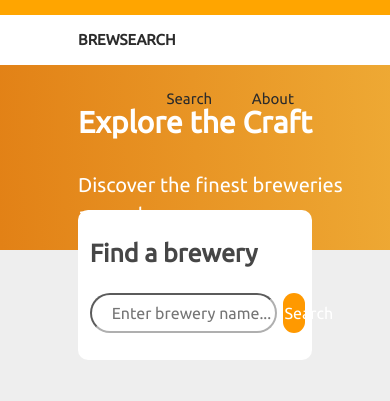
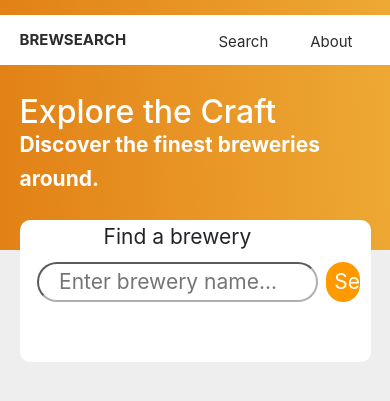
Before and after one commit to GBoltic01/Untappd-api-app, a Flask app: page / in a window 390 px wide. Shown: the top 401 px of the page. Run offline with Flask 2, Linux system fonts and the light colour scheme; some libraries are stand-ins or nearby versions.

Commit message:
1st commit on responsive branch

```diff
--- /dev/null
+++ b/static/css/responsive.css
@@ -0,0 +1,150 @@
+*,
+*::before,
+*::after {
+    box-sizing: border-box;
+}
+
+body {
+background-color: rgb(238, 238, 238);
+font-size: 1.3125rem;
+line-height: 1.6;
+}
+
+body,
+h1,
+h2,
+h3,
+p {
+    margin: 0;
+}
+
+h1,
+h2,
+h3 {
+    line-height: 1;
+}
+
+div.content-width {
+    width: min(90%, 70.5rem);
+    height: auto;
+    margin-inline: auto;
+    padding-bottom: 3rem;
+    overflow: hidden;
+}
+
+div.oranzna {
+    height: 250px;
+    width: 100%;
+    background: linear-gradient(87.07deg, #E28116 0%, #EEA934 100%);
+}
+
+div.orange-ribbon {
+    background: linear-gradient(87.07deg, #E28116 0%, #EEA934 100%);
+    position: fixed;
+    width: 100%;
+    height: 15px;
+    z-index: 10000;
+}
+
+nav {
+    background-color: #ffffff;
+    position: fixed;
+    top: 15px;
+    height: 50px;
+    width: 100%;
+    z-index: 10000;
+}
+
+div.search-window {
+    height: 150px;
+    background-color: white;
+    border-radius: 10px;
+    position: relative;
+    top: -40px;
+  }
+
+div.wraper {
+    background-color: white;
+    width: min(90%, 70.5rem);
+    height: auto;
+    border-radius: 10px;
+    margin-inline: auto;
+    padding-bottom: 20px;
+    overflow: hidden;
+    margin-top: 10px;
+  }
+
+header {
+    padding-top: 6rem;
+    font-weight: bold;
+    color: white;
+}
+
+label.logo{
+    color: rgb(43, 43, 43);
+    font-size: 15px;
+    line-height: 50px;
+    font-weight: bold;
+}
+
+nav ul{
+    float: right;
+}
+
+nav ul li {
+    display: inline-block;
+    line-height: 50px;
+    margin: 0 5px;
+}
+
+nav ul li a {
+    color: rgb(43, 43, 43);
+    font-size: 15px;
+    padding: 7px 13px;
+}
+
+a:hover {
+    color: rgb(155, 155, 155);
+    transition: 0.5s;
+}
+
+.split {
+    display: flex;
+    flex-direction: column;
+}
+
+@media (min-width: 40em) {
+    .split {
+        flex-direction: row;
+    }
+    .split > * {
+        flex-basis: 100%;
+    }
+}
+
+.parent {
+    display: block;
+    max-width: 100%;
+}
+
+span.back-arrow {
+    float: left;
+    padding-left:25%;
+    position: relative;
+    bottom: 85%
+  }
+
+#legend ul {
+    font: 12px;
+    display: inline-block;
+    text-align: left;
+  }
+
+#legend li div {
+    width: 20px;
+    height: 20px;
+    border-radius: 10px;
+    position: relative;
+    top: 3px;
+    display:inline-block;
+  }
--- a/templates/index.html
+++ b/templates/index.html
@@ -16,10 +16,17 @@
     <link rel="stylesheet" href="https://stackpath.bootstrapcdn.com/bootstrap/4.1.3/css/bootstrap.min.css" integrity="sha384-MCw98/SFnGE8fJT3GXwEOngsV7Zt27NXFoaoApmYm81iuXoPkFOJwJ8ERdknLPMO" crossorigin="anonymous">
     <link rel="stylesheet" href="https://use.fontawesome.com/releases/v5.5.0/css/all.css" integrity="sha384-B4dIYHKNBt8Bc12p+WXckhzcICo0wtJAoU8YZTY5qE0Id1GSseTk6S+L3BlXeVIU" crossorigin="anonymous">
     <!-- CSS STYLING -->
+
+    <!--
     <link rel="stylesheet" href="{{ url_for('static', filename='css/style.css') }}?v=163">
     <link rel="stylesheet" href="{{ url_for('static', filename='css/table.css') }}?v=39">
     <link rel="stylesheet" href="{{ url_for('static', filename='css/searchbar1.css') }}?v=83">
+    -->
+    <link rel="stylesheet" href="{{ url_for('static', filename='css/responsive.css') }}?v=0037">
+    <link rel="stylesheet" href="{{ url_for('static', filename='css/searchbar1.css') }}?v=83">
+    <link rel="stylesheet" href="{{ url_for('static', filename='css/table.css') }}?v=39">
     <!-- LEAFLET -->
+
     <link rel="stylesheet" href="https://unpkg.com/leaflet@1.7.1/dist/leaflet.css" integrity="sha512-xodZBNTC5n17Xt2atTPuE1HxjVMSvLVW9ocqUKLsCC5CXdbqCmblAshOMAS6/keqq/sMZMZ19scR4PsZChSR7A==" crossorigin=""/>
     <script src="https://unpkg.com/leaflet@1.7.1/dist/leaflet.js" integrity="sha512-XQoYMqMTK8LvdxXYG3nZ448hOEQiglfqkJs1NOQV44cWnUrBc8PkAOcXy20w0vlaXaVUearIOBhiXZ5V3ynxwA==" crossorigin=""></script>
     <!-- CHART JS -->
@@ -38,22 +45,28 @@
 <body>
     <div class="orange-ribbon"></div>
     <div class="oranzna">
-        <label class="heading">Explore the Craft</label>
-            <p class="subheading">Discover the finest breweries around.</p>
         <nav>
-            <label class="logo">BREWSEARCH</label>
-            <ul>
-                <li><a action="/" href="/">Search</a></li>
-                <li><a action="/about" href="/about">About</a></li>
-            </ul>
+            <div class="content-width">
+                <label class="logo">BREWSEARCH</label>
+                <ul>
+                    <li><a action="/" href="/">Search</a></li>
+                    <li><a action="/about" href="/about">About</a></li>
+                </ul>
+            </div>
         </nav>
+        <div class="content-width">
+            <header>
+                <h2>Explore the Craft</h2>
+                <p>Discover the finest breweries around.</p>
+            </header>
+        </div>
     </div>
 
-    <div class="search-window">
+    <div class="wraper" style="margin-top:-30px">
         <form class="searchbar1" id="submit-form" action="/" method="post" style="text-align:center" autocomplete="off">
             <div>
                 <div>
-                    <label class="search-text">Find a brewery</label>
+                    <label>Find a brewery</label>
                 </div>
                 <input type="text" name="brewery_entry" placeholder="Enter brewery name..."> <!--  search icom to add later   <i class="fa fa-search"></i>  -->
                 <button type="submit">Search</button>
```
Also changed, not shown: static/js/chart-map-1.js (+4 -4 lines), templates/reload.html (+11 -8 lines).
